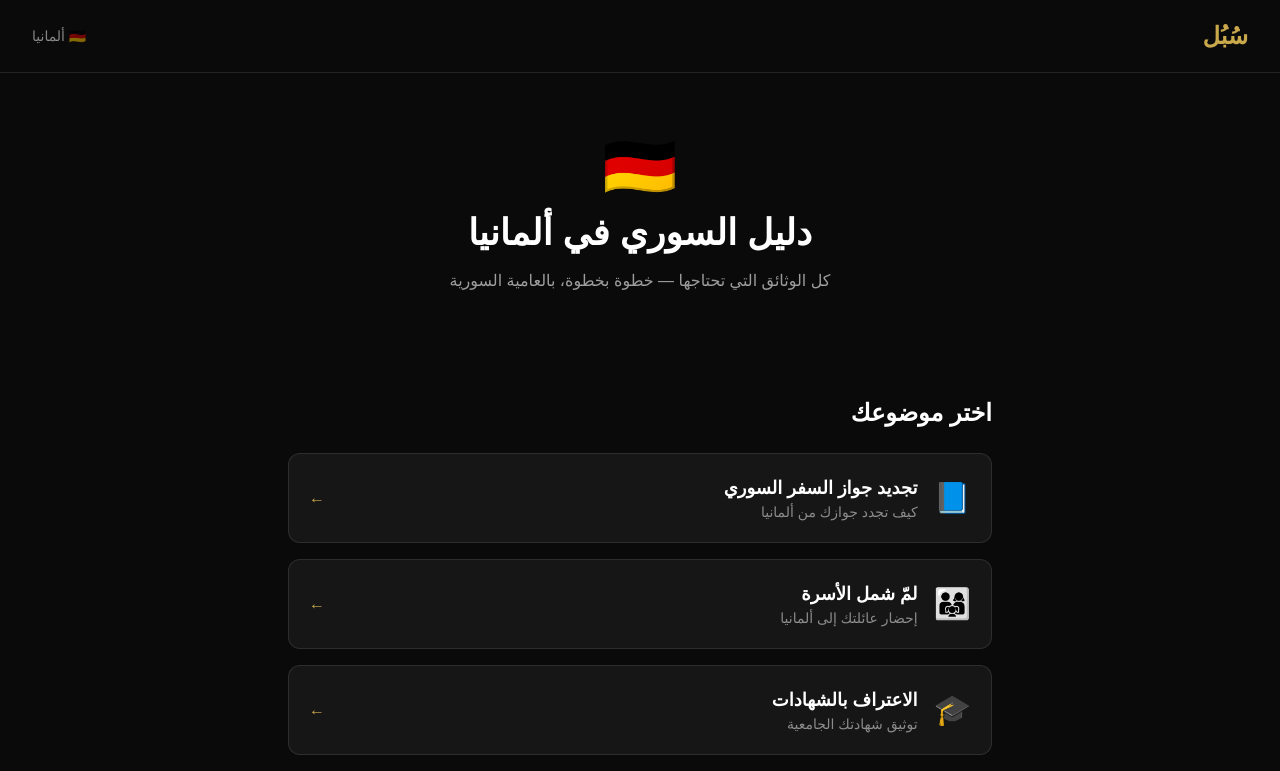
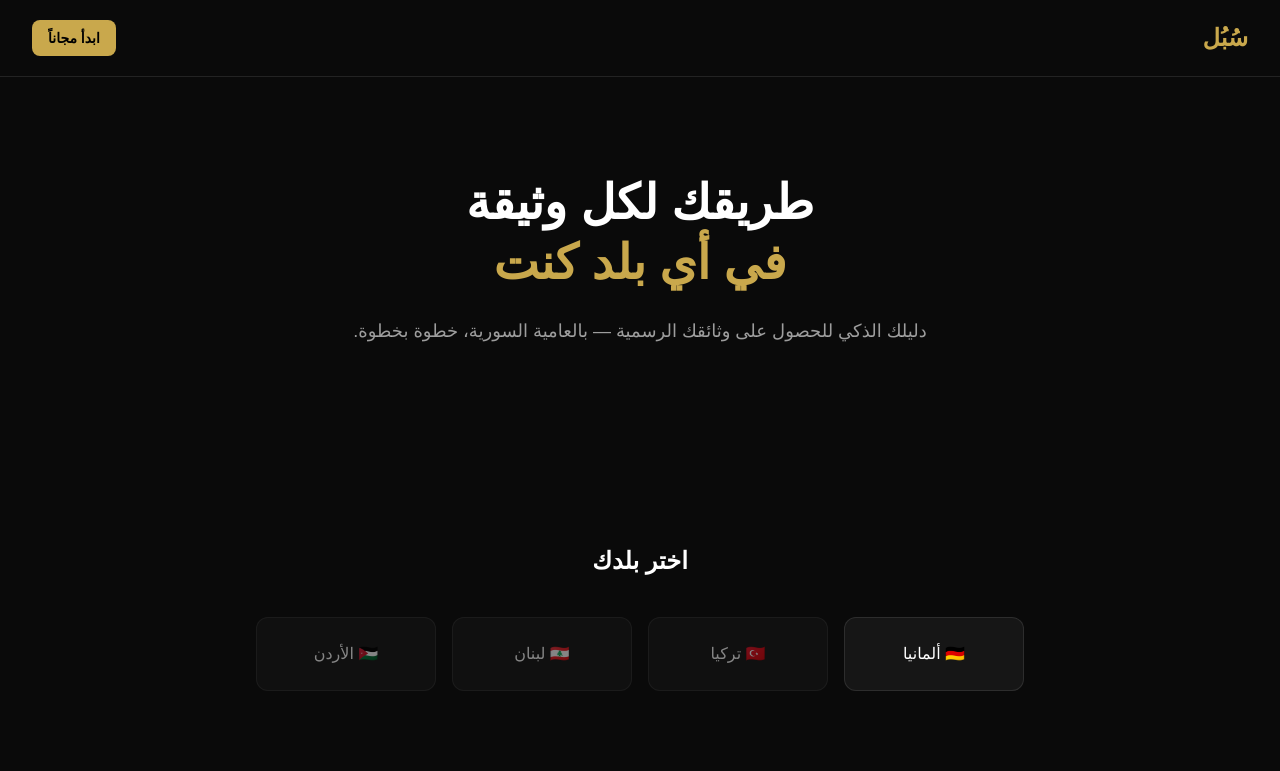
Before and after one commit to khokha6-9/subul, a Next.js app: page / in a window 1280 px wide. Shown: the top 771 px of the page. Built offline with nearby package versions, Linux system fonts and the light colour scheme.

Commit message:
fix home page

```diff
--- a/app/page.tsx
+++ b/app/page.tsx
@@ -1,44 +1,39 @@
-export default function Germany() {
+export default function Home() {
     return (
         <main className="min-h-screen bg-[#0a0a0a] text-white" dir="rtl">
 
-            {/* Header */}
             <header className="flex justify-between items-center px-8 py-5 border-b border-white/10">
-                <a href="/" className="text-2xl font-bold text-[#c9a84c]">سُبُل</a>
-                <span className="text-white/50 text-sm">🇩🇪 ألمانيا</span>
+                <h1 className="text-2xl font-bold text-[#c9a84c]">سُبُل</h1>
+                <button className="bg-[#c9a84c] text-black px-4 py-2 rounded-lg text-sm font-bold">
+                    ابدأ مجاناً
+                </button>
             </header>
 
-            {/* Hero */}
-            <section className="text-center py-16 px-4">
-                <div className="text-6xl mb-4">🇩🇪</div>
-                <h1 className="text-4xl font-bold mb-4">دليل السوري في ألمانيا</h1>
-                <p className="text-white/60 max-w-xl mx-auto">
-                    كل الوثائق التي تحتاجها — خطوة بخطوة، بالعامية السورية
+            <section className="text-center py-24 px-4">
+                <h2 className="text-5xl font-bold mb-6 leading-tight">
+                    طريقك لكل وثيقة<br />
+                    <span className="text-[#c9a84c]">في أي بلد كنت</span>
+                </h2>
+                <p className="text-white/60 text-lg mb-10 max-w-xl mx-auto">
+                    دليلك الذكي للحصول على وثائقك الرسمية — بالعامية السورية، خطوة بخطوة.
                 </p>
             </section>
 
-            {/* Topics */}
-            <section className="px-8 py-10 max-w-3xl mx-auto">
-                <h2 className="text-2xl font-bold mb-6">اختر موضوعك</h2>
-                <div className="grid gap-4">
-                    {[
-                        { icon: "📘", title: "تجديد جواز السفر السوري", desc: "كيف تجدد جوازك من ألمانيا" },
-                        { icon: "👨‍👩‍👧", title: "لمّ شمل الأسرة", desc: "إحضار عائلتك إلى ألمانيا" },
-                        { icon: "🎓", title: "الاعتراف بالشهادات", desc: "توثيق شهادتك الجامعية" },
-                        { icon: "🏠", title: "الجنسية الألمانية", desc: "شروط وخطوات التجنيس" },
-                        { icon: "✈️", title: "العودة إلى سوريا", desc: "ما تحتاج معرفته قبل العودة" },
-                    ].map((item) => (
-                        <div key={item.title}
-                            className="flex items-center gap-4 bg-white/5 border border-white/10
-              rounded-xl p-5 hover:border-[#c9a84c] cursor-pointer transition-all">
-                            <span className="text-3xl">{item.icon}</span>
-                            <div>
-                                <h3 className="font-bold text-lg">{item.title}</h3>
-                                <p className="text-white/50 text-sm">{item.desc}</p>
-                            </div>
-                            <span className="mr-auto text-[#c9a84c]">←</span>
-                        </div>
-                    ))}
+            <section className="px-8 py-16">
+                <h3 className="text-2xl font-bold text-center mb-10">اختر بلدك</h3>
+                <div className="grid grid-cols-2 md:grid-cols-4 gap-4 max-w-3xl mx-auto">
+                    <a href="/germany" className="bg-white/5 border border-white/10 rounded-xl p-6 text-center hover:border-[#c9a84c] cursor-pointer">
+                        🇩🇪 ألمانيا
+                    </a>
+                    <div className="bg-white/5 border border-white/10 rounded-xl p-6 text-center opacity-50">
+                        🇹🇷 تركيا
+                    </div>
+                    <div className="bg-white/5 border border-white/10 rounded-xl p-6 text-center opacity-50">
+                        🇱🇧 لبنان
+                    </div>
+                    <div className="bg-white/5 border border-white/10 rounded-xl p-6 text-center opacity-50">
+                        🇯🇴 الأردن
+                    </div>
                 </div>
             </section>
 
```
